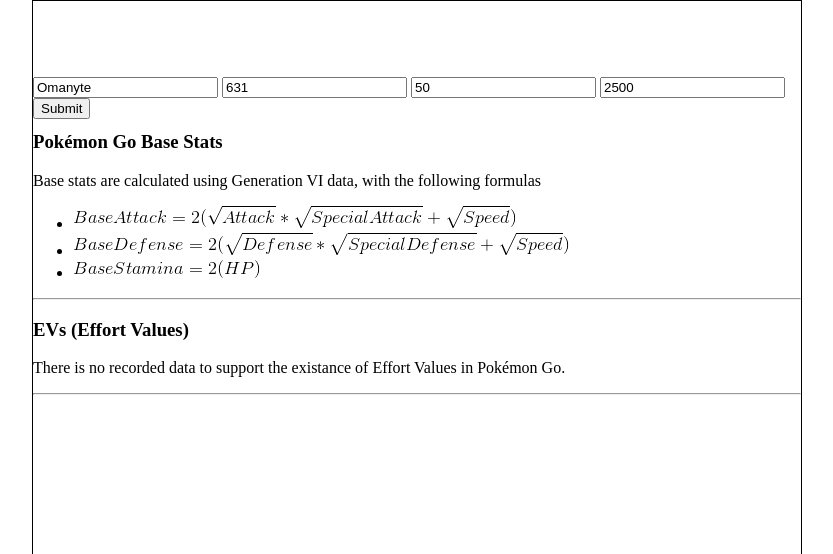
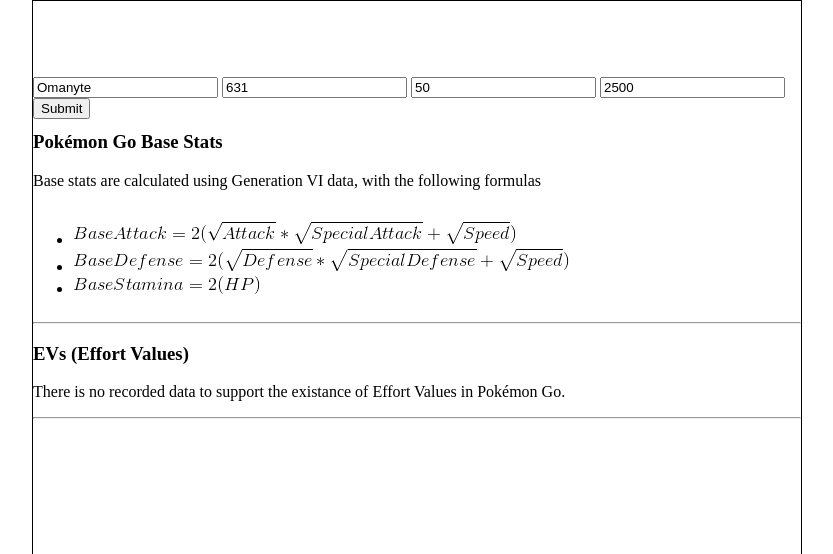
Before and after one commit to chriskoh/pokemongo, a Flask app: template templates/form.html in a window 1280 px wide. Shown: the top 554 px of the page, without its empty margins (223-1056 px from the left). Run offline with Flask 2, Linux system fonts and the light colour scheme; the template is opened without the code that fills it, so the values that code supplies are empty.

Commit message:
Update style.css

```diff
--- a/static/style.css
+++ b/static/style.css
@@ -169,3 +169,10 @@
     width: 100%;
     float: left;
 }
+#formulas {
+    display: inline-block
+}
+#image3 {
+    max-width:100%;
+    max-height:100%;
+}
```
